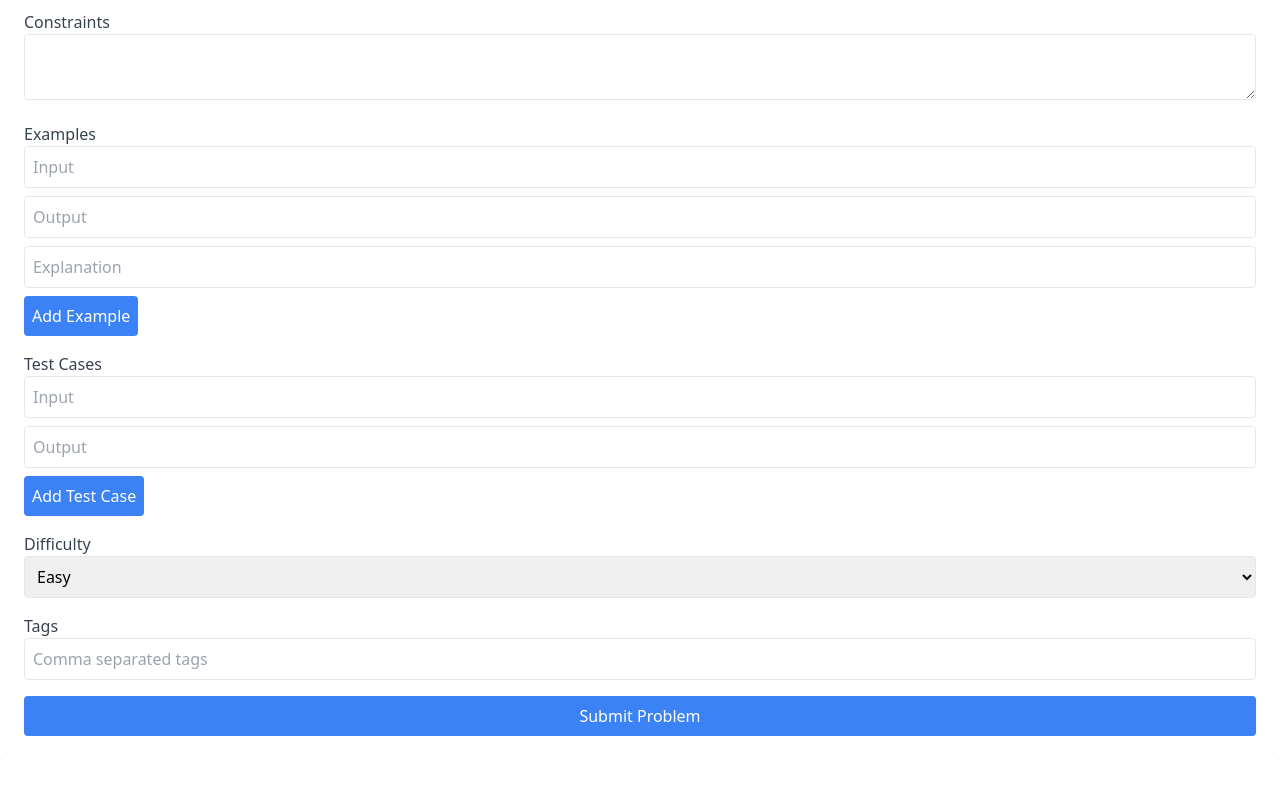
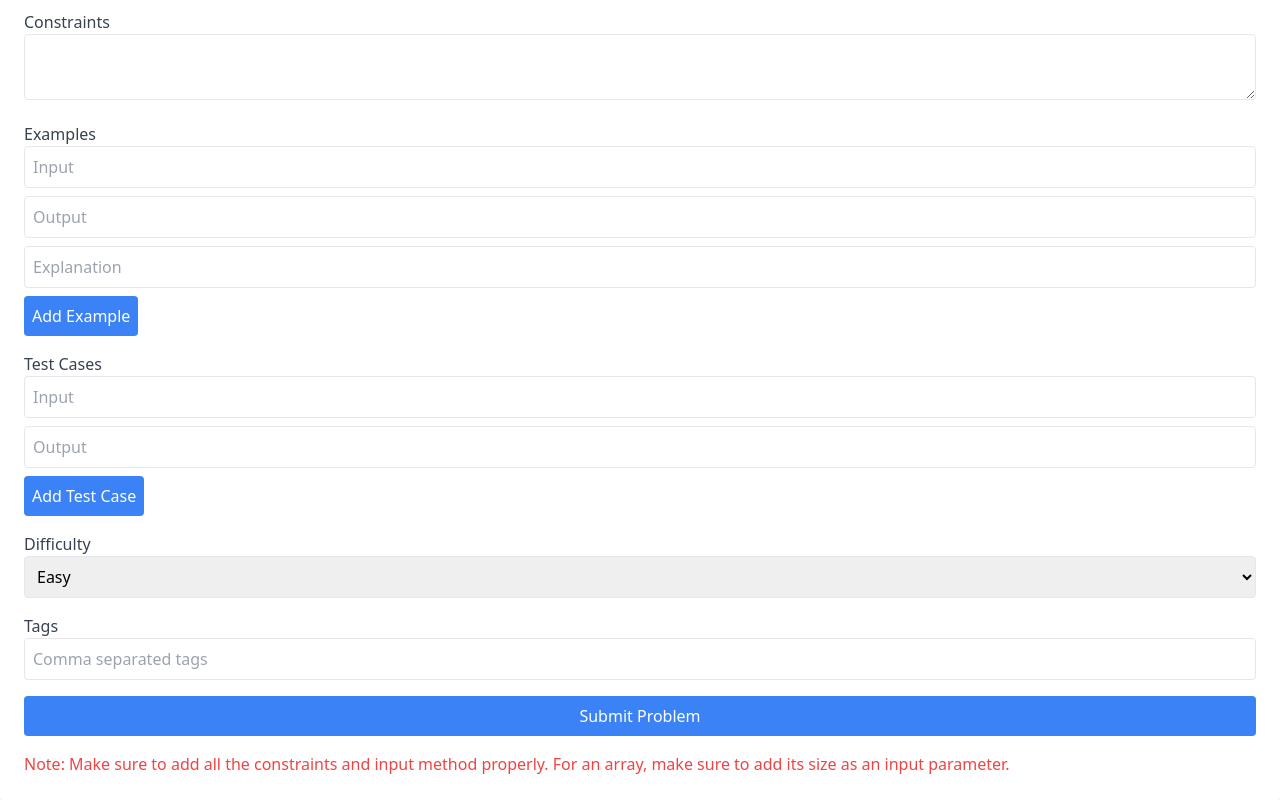
Before and after one commit to AviratShambharkar/Web_Dev, a React (Vite) app in the folder FrontEnd/online_judge/: page /add-problem in a window 1280 px wide. Shown: the part 564-1364 px from the top of the page. Before the commit the page ends 1324 px from the top, so only its background shows below. Built offline with nearby package versions, Linux system fonts and the light colour scheme.

Commit message:
Update AddProblem.jsx

```diff
--- a/FrontEnd/online_judge/src/components/AddProblem.jsx
+++ b/FrontEnd/online_judge/src/components/AddProblem.jsx
@@ -210,6 +210,10 @@ function AddProblem() {
           Submit Problem
         </button>
       </form>
+      <p className="text-red-500 mt-4">
+        Note: Make sure to add all the constraints and input method properly.
+        For an array, make sure to add its size as an input parameter.
+      </p>
     </div>
   );
 }
```
